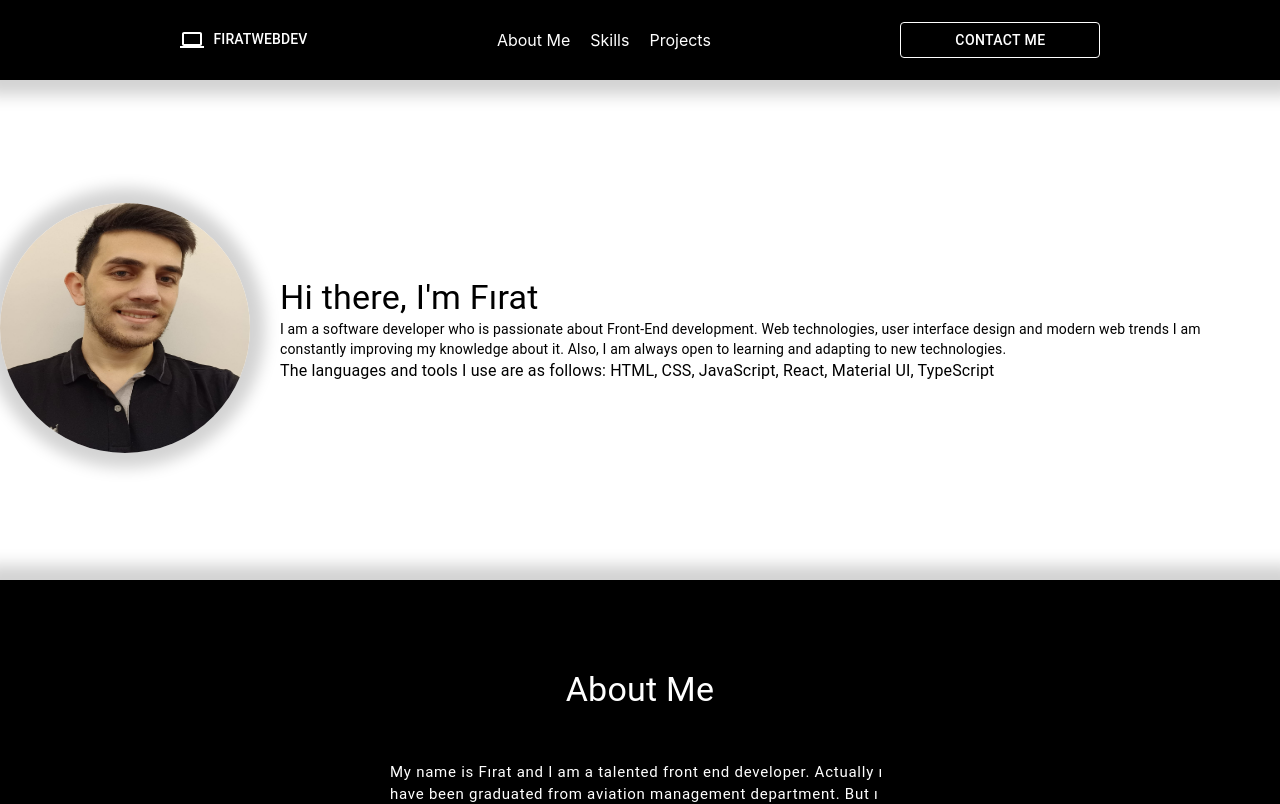
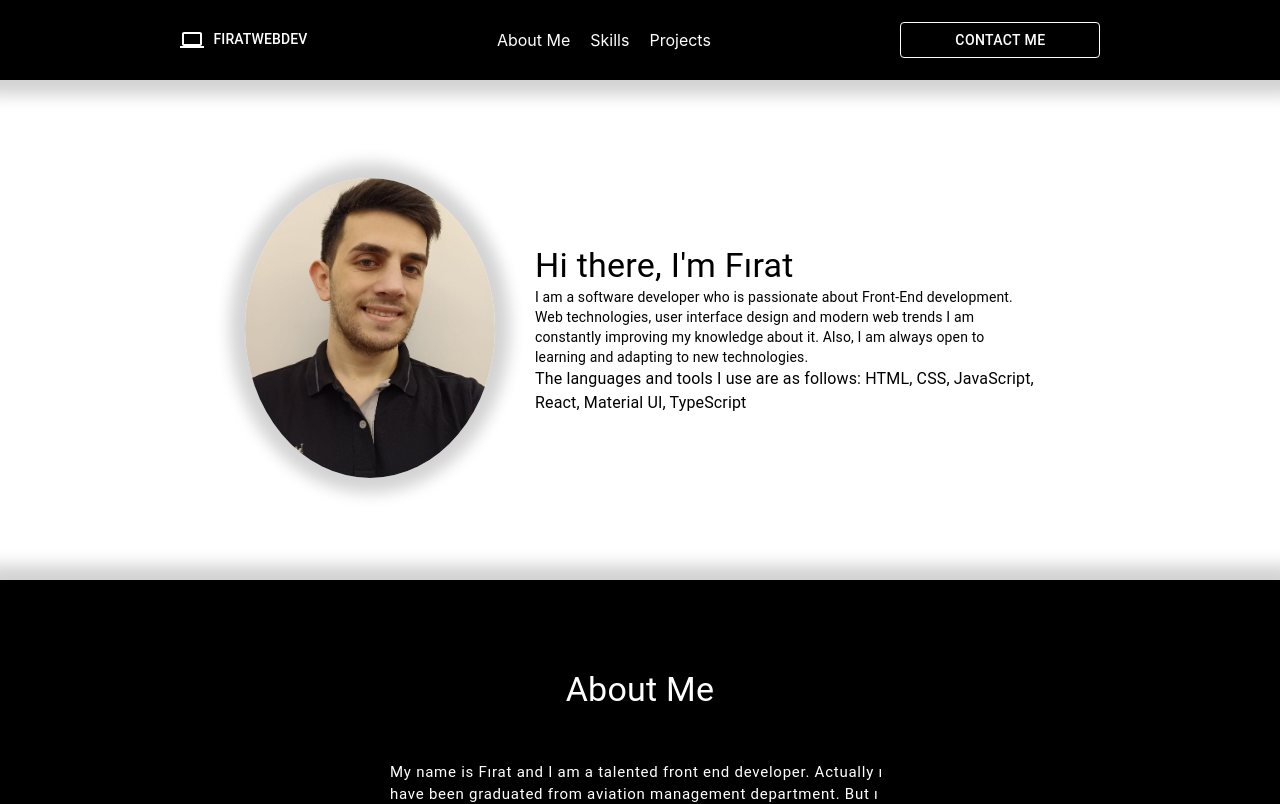
Before and after one commit to FiratSomek/Portfolio-react, a React (Create React App) app: page / in a window 1280 px wide. Shown: the top 804 px of the page. Built offline with nearby package versions, Linux system fonts and the light colour scheme.

Commit message:
Update styles.css

```diff
--- a/src/components/Introduce/styles.css
+++ b/src/components/Introduce/styles.css
@@ -3,19 +3,19 @@
   justify-content: center;
   align-items: center;
   min-height: 500px;
-  width: 100%;
 }
 .int-img img {
   width: 250px;
-  height: 250px;
+  height: 300px;
   border-radius: 50%;
   box-shadow: 0 0 15px 15px lightgrey;
 }
+.int-img {
+  text-align: end;
+  margin: 20px;
+}
 .int-info {
-  display: flex;
-  flex-direction: column;
-  justify-content: center;
-  margin: 0 30px;
-  font-family: sans-serif;
-  font-size: 15px;
+  text-align: start;
+  margin: 20px;
+  max-width: 500px;
 }
```
